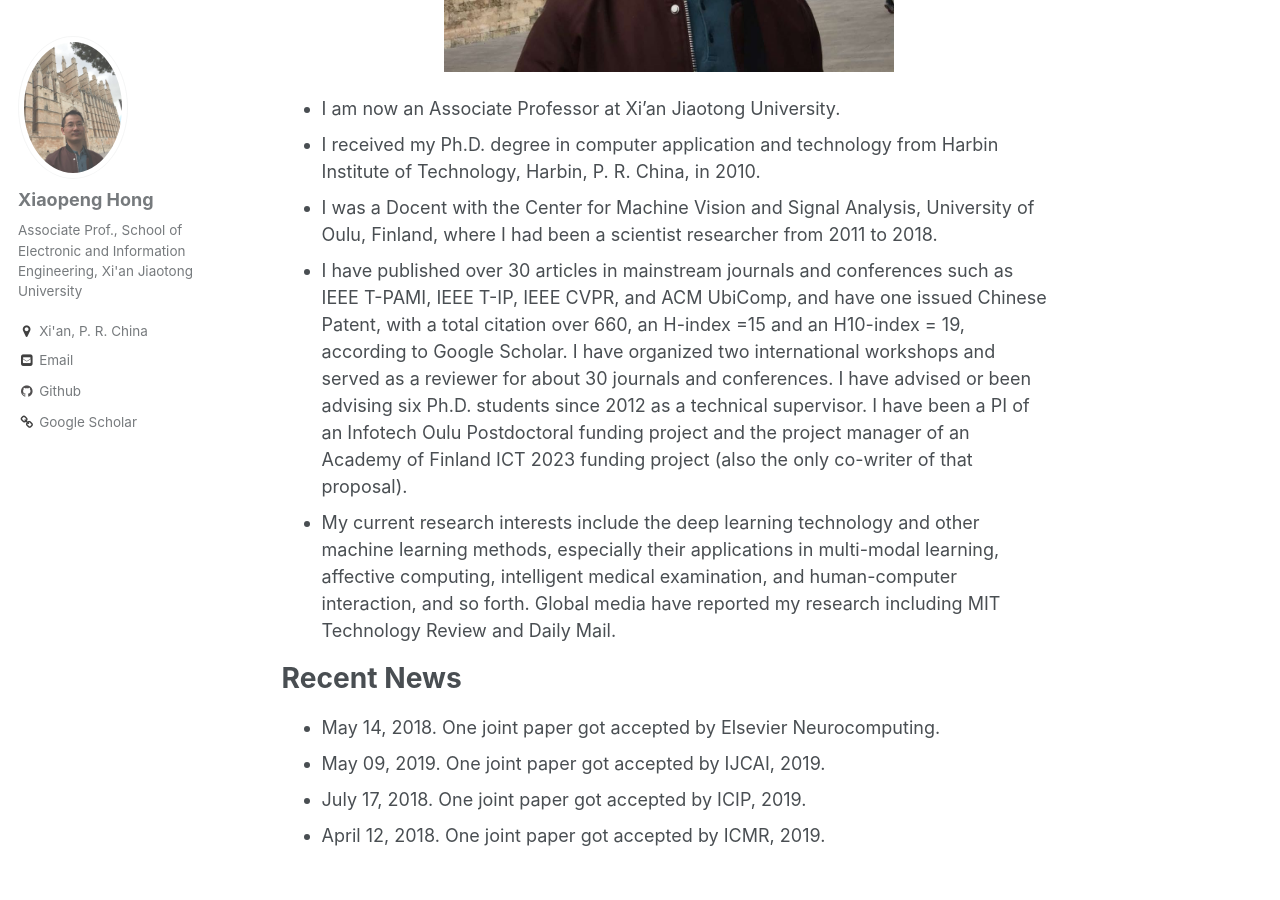
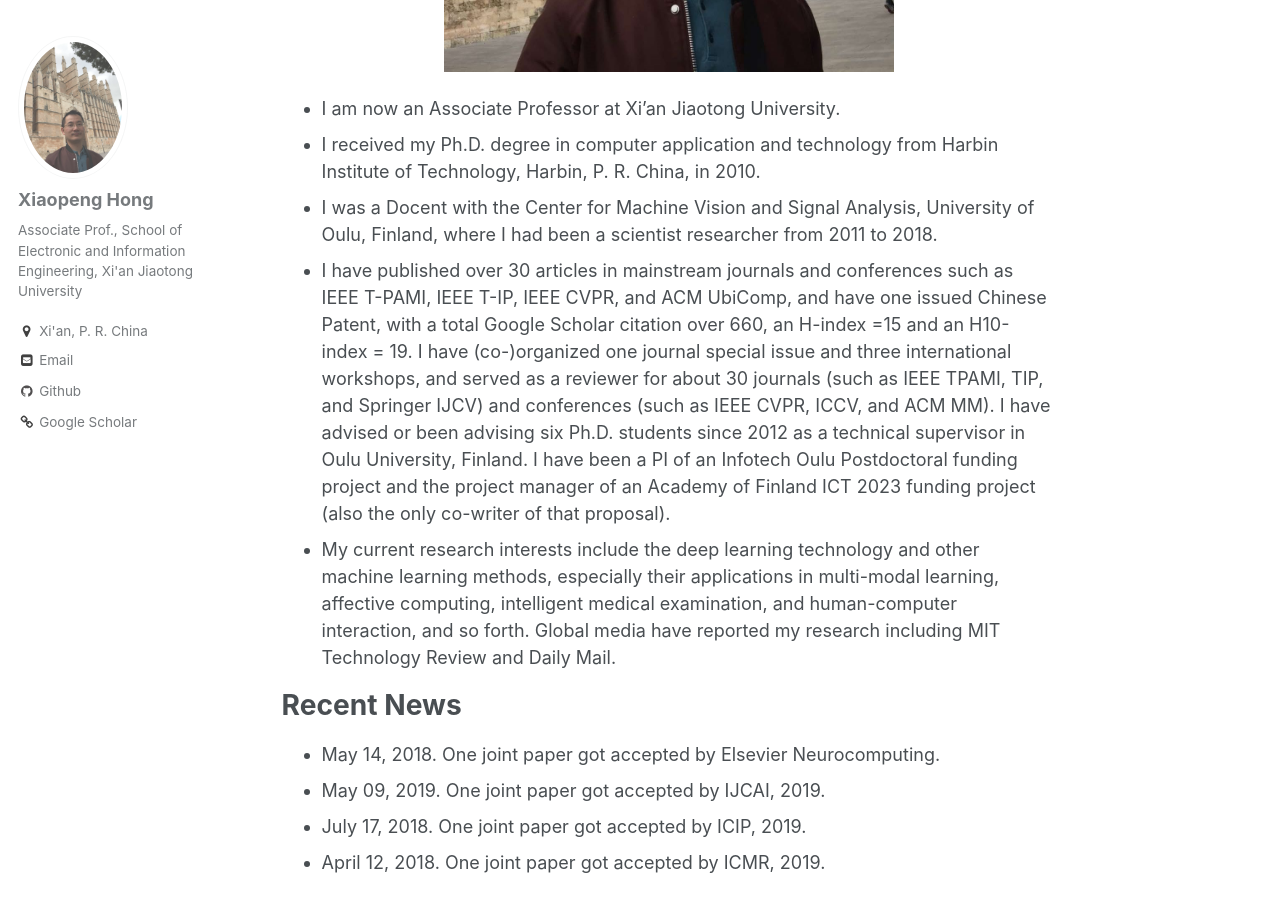
Before and after one commit to xiaopenghong/xiaopenghong.github.io, a Jekyll site: the page built from _pages/about.md, in a window 1280 px wide and 900 px high, scrolled down 434 px. Built offline with Jekyll 4.4.1, drawn with Linux system fonts in a browser that asks for light colours.

Commit message:
Update about.md

```diff
--- a/_pages/about.md
+++ b/_pages/about.md
@@ -15,7 +15,7 @@ redirect_from:
 * I am now an Associate Professor at Xi’an Jiaotong University.
 * I received my Ph.D. degree in computer application and technology from Harbin Institute of Technology, Harbin, P. R. China, in 2010.
 * I was a Docent with the Center for Machine Vision and Signal Analysis, University of Oulu, Finland, where I had been a scientist researcher from 2011 to 2018.
-* I have published over 30 articles in mainstream journals and conferences such as IEEE T-PAMI, IEEE T-IP, IEEE CVPR, and ACM UbiComp, and have one issued Chinese Patent, with a total citation over 660, an H-index =15 and an H10-index = 19, according to Google Scholar. I have organized two international workshops and served as a reviewer for about 30 journals and conferences. I have advised or been advising six Ph.D. students since 2012 as a technical supervisor. I have been a PI of an Infotech Oulu Postdoctoral funding project and the project manager of an Academy of Finland ICT 2023 funding project (also the only co-writer of that proposal).
+* I have published over 30 articles in mainstream journals and conferences such as IEEE T-PAMI, IEEE T-IP, IEEE CVPR, and ACM UbiComp, and have one issued Chinese Patent, with a total Google Scholar citation over 660, an H-index =15 and an H10-index = 19. I have (co-)organized one journal special issue and three international workshops, and served as a reviewer for about 30 journals (such as IEEE TPAMI, TIP, and Springer IJCV) and conferences (such as IEEE CVPR, ICCV, and ACM MM). I have advised or been advising six Ph.D. students since 2012 as a technical supervisor in Oulu University, Finland. I have been a PI of an Infotech Oulu Postdoctoral funding project and the project manager of an Academy of Finland ICT 2023 funding project (also the only co-writer of that proposal).
 * My current research interests include the deep learning technology and other machine learning methods, especially their applications in multi-modal learning, affective computing, intelligent medical examination, and human-computer interaction, and so forth. Global media have reported my research including MIT Technology Review and Daily Mail.
 
 
```
